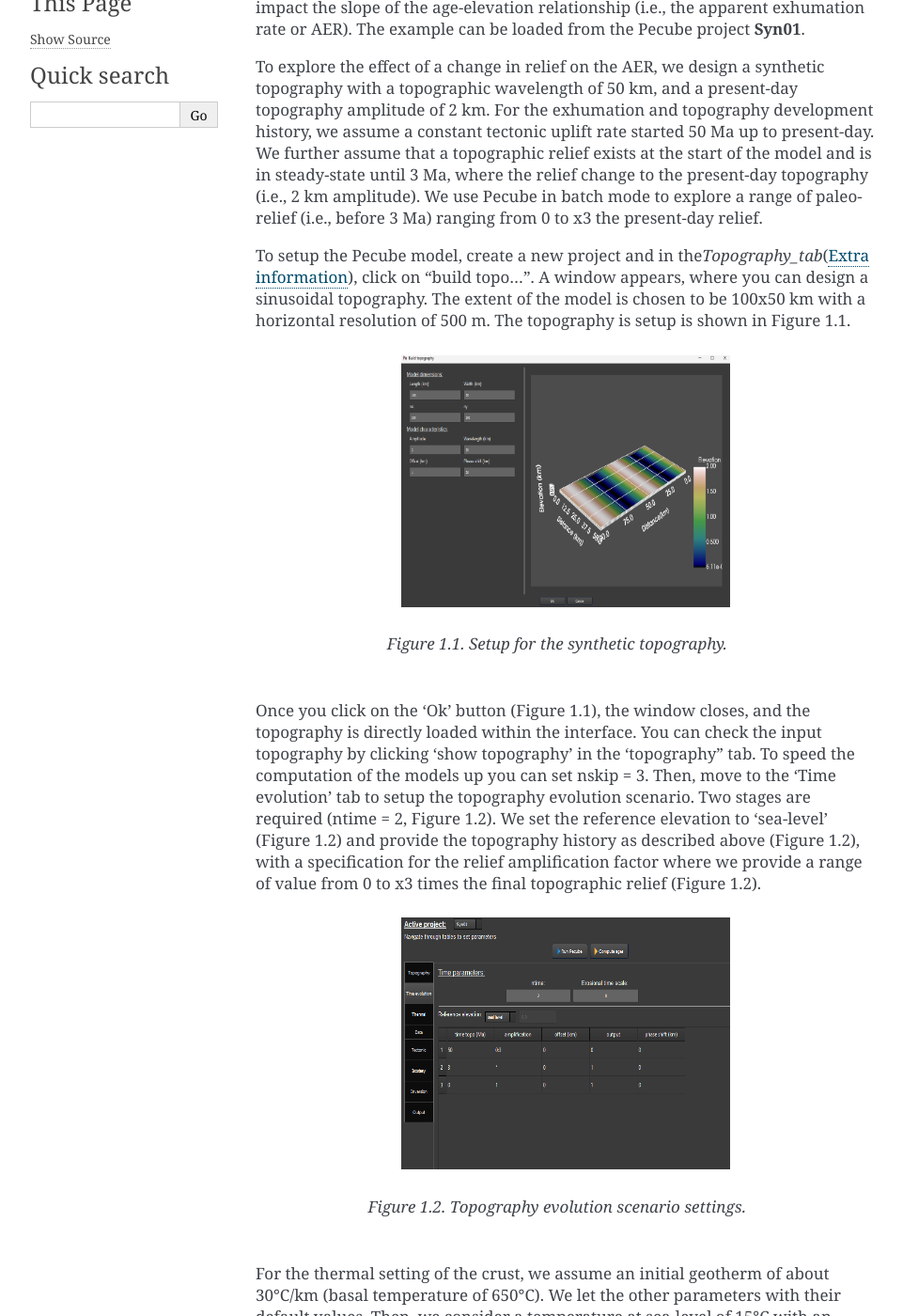
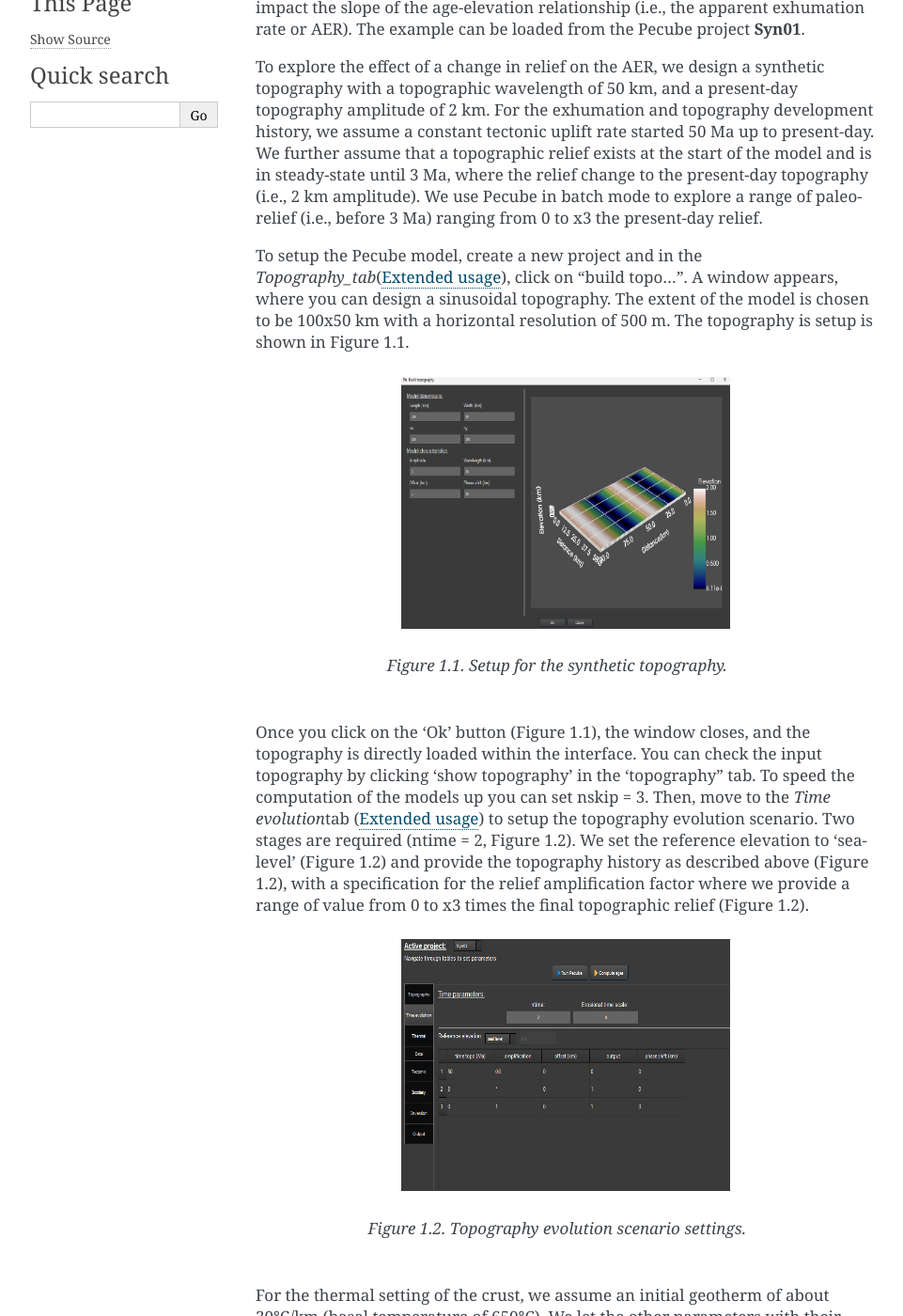
Before and after one commit to MBernAca/PecubeGUI_Doc, a Sphinx documentation site: the page built from docs/source/Examples.rst, in a window 1280 px wide and 1400 px high, scrolled down 461 px. Shown: the whole window at 94% size, without its empty margins (148-1109 px from the left). Built offline with Sphinx 7.4.7, drawn with Linux system fonts in a browser that asks for light colours; some of the changed text lies outside the part shown.

Commit message:
Update Examples.rst

```diff
--- a/docs/source/Examples.rst
+++ b/docs/source/Examples.rst
@@ -11,7 +11,7 @@ The effect of relief changes on the age-elevation relationship and apparent exhu
 
 | To explore the effect of a change in relief on the AER, we design a synthetic topography with a topographic wavelength of 50 km, and a present-day topography amplitude of 2 km. For the exhumation and topography development history, we assume a constant tectonic uplift rate started 50 Ma up to present-day. We further assume that a topographic relief exists at the start of the model and is in steady-state until 3 Ma, where the relief change to the present-day topography (i.e., 2 km amplitude). We use Pecube in batch mode to explore a range of paleo-relief (i.e., before 3 Ma) ranging from 0 to x3 the present-day relief.
 
-| To setup the Pecube model, create a new project and in the\ *Topography_tab*\ (:doc:`Extra`), click on “build topo…”. A window appears, where you can design a sinusoidal topography. The extent of the model is chosen to be 100x50 km with a horizontal resolution of 500 m. The topography is setup is shown in Figure 1.1.
+| To setup the Pecube model, create a new project and in the \ *Topography_tab*\ (:doc:`Usage`), click on “build topo…”. A window appears, where you can design a sinusoidal topography. The extent of the model is chosen to be 100x50 km with a horizontal resolution of 500 m. The topography is setup is shown in Figure 1.1.
 
 .. figure:: ../images/buildtopo_Syn01.png
     :height: 268
@@ -20,7 +20,7 @@ The effect of relief changes on the age-elevation relationship and apparent exhu
 
     *Figure 1.1. Setup for the synthetic topography.*
 
-| Once you click on the ‘Ok’ button (Figure 1.1), the window closes, and the topography is directly loaded within the interface. You can check the input topography by clicking ‘show topography’ in the ‘topography” tab. To speed the computation of the models up you can set nskip = 3. Then, move to the ‘Time evolution’ tab to setup the topography evolution scenario. Two stages are required (ntime = 2, Figure 1.2). We set the reference elevation to ‘sea-level’ (Figure 1.2) and provide the topography history as described above (Figure 1.2), with a specification for the relief amplification factor where we provide a range of value from 0 to x3 times the final topographic relief (Figure 1.2).
+| Once you click on the ‘Ok’ button (Figure 1.1), the window closes, and the topography is directly loaded within the interface. You can check the input topography by clicking ‘show topography’ in the ‘topography” tab. To speed the computation of the models up you can set nskip = 3. Then, move to the \ *Time evolution*\ tab (:doc:`Usage`) to setup the topography evolution scenario. Two stages are required (ntime = 2, Figure 1.2). We set the reference elevation to ‘sea-level’ (Figure 1.2) and provide the topography history as described above (Figure 1.2), with a specification for the relief amplification factor where we provide a range of value from 0 to x3 times the final topographic relief (Figure 1.2).
 
 .. figure:: ../images/TimeEvolution_Syn01.png
     :height: 268
@@ -40,7 +40,7 @@ The effect of relief changes on the age-elevation relationship and apparent exhu
 
     *Figure 1.3. Provide synthetic samples locations and set thermochronometers.*
 
-| In a next step, we set the tectonic scenario in the “Tectonic” tab (Figure 1.4). We consider a uniform bloc uplift and a constant uplift rate of 0.3 km/Myr since 50 Ma. Finally, to run Pecube in batch mode, set the inversion mode to “batch” in the “Inversion tab”. Then, we set the number of intervals to 3 to explore a range of paleo-relief from 0 to x3 with a step of 1. To run the batch, click on “Run Pecube”.
+| In a next step, we set the tectonic scenario in the \ *Tectonic*\ tab (Figure 1.4, :doc:`Usage`). We consider a uniform bloc uplift and a constant uplift rate of 0.3 km/Myr since 50 Ma. Finally, to run Pecube in batch mode, set the inversion mode to “batch” in the \ *Inversion tab*\ (:doc:`Usage`). Then, we set the number of intervals to 3 to explore a range of paleo-relief from 0 to x3 with a step of 1. To run the batch, click on “Run Pecube”.
 Once the run has finished, the resulting age-elevation profiles can be plotted. Switch to the chart part of the interface and load the Pecube project. In the list of plots, find and click on “Batch results”. Doing this open a window asking you to choose the type of plot and the thermochronometers you wish to show. The resulting age-elevation profiles are shown in Figure 1.5.
 
 .. figure:: ../images/Tectonic_Syn01.png
```
